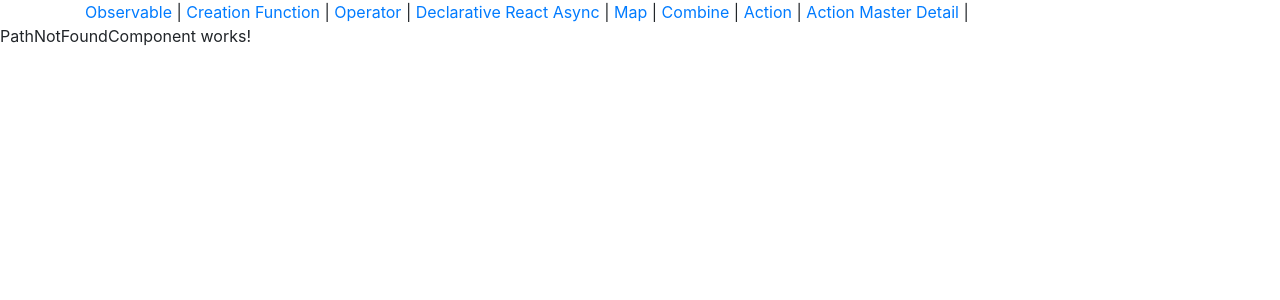
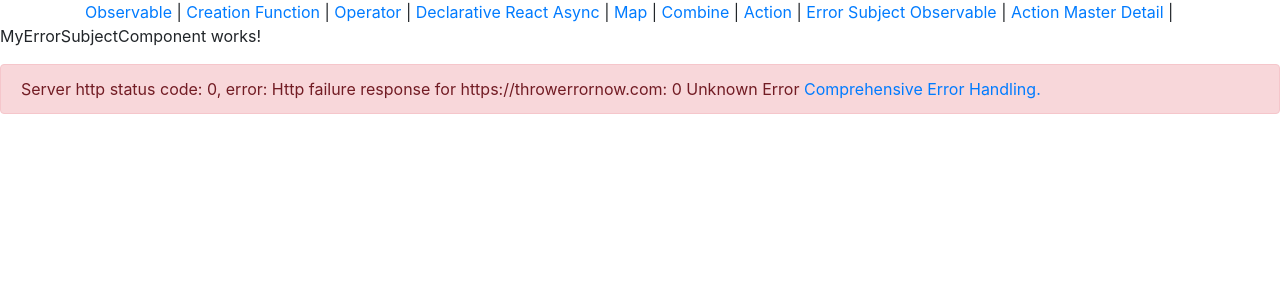
Before and after one commit to vincenthome/AngularRxJSExample, an Angular app: page /error in a window 1280 px wide. Shown: the top 300 px of the page. Built offline with nearby package versions, Linux system fonts and the light colour scheme; no server answers.

Commit message:
added Error Subject Observable

```diff
--- a/src/app/app-routing.module.ts
+++ b/src/app/app-routing.module.ts
@@ -9,6 +9,7 @@ import { MyMapComponent } from './my-map/my-map.component';
 import { MyCombineComponent } from './my-combine/my-combine.component';
 import { MyActionComponent } from './my-action/my-action.component';
 import { MyActionMasterDetailComponent } from './my-action-master-detail/my-action-master-detail.component';
+import { MyErrorSubjectComponent } from './my-error-subject/my-error-subject.component';
 
 
 const routes: Routes = [
@@ -20,6 +21,7 @@ const routes: Routes = [
   { path: 'combine', component: MyCombineComponent },
   { path: 'action', component: MyActionComponent },
   { path: 'masterdetail', component: MyActionMasterDetailComponent },
+  { path: 'error', component: MyErrorSubjectComponent },
 
   { path: '', pathMatch: 'full', redirectTo: 'o' },
   { path: '**', component: PathNotFoundComponent }
--- a/src/app/app.component.html
+++ b/src/app/app.component.html
@@ -8,6 +8,7 @@
     <a [routerLink]="['/map']" routerLinkActive="router-link-active" >Map</a> |
     <a [routerLink]="['/combine']" routerLinkActive="router-link-active" >Combine</a> |
     <a [routerLink]="['/action']" routerLinkActive="router-link-active" >Action</a> |
+    <a [routerLink]="['/error']" routerLinkActive="router-link-active" >Error Subject Observable</a> |
     <a [routerLink]="['/masterdetail']" routerLinkActive="router-link-active" >Action Master Detail</a> |
   </nav>
 </div>
--- a/src/app/app.module.ts
+++ b/src/app/app.module.ts
@@ -15,6 +15,7 @@ import { MyActionComponent } from './my-action/my-action.component';
 import { MyActionMasterComponent } from './my-action-master-detail/components/my-action-master/my-action-master.component';
 import { MyActionDetailComponent } from './my-action-master-detail/components/my-action-detail/my-action-detail.component';
 import { MyActionMasterDetailComponent } from './my-action-master-detail/my-action-master-detail.component';
+import { MyErrorSubjectComponent } from './my-error-subject/my-error-subject.component';
 
 @NgModule({
   declarations: [
@@ -29,7 +30,8 @@ import { MyActionMasterDetailComponent } from './my-action-master-detail/my-acti
     MyActionComponent,
     MyActionMasterComponent,
     MyActionDetailComponent,
-    MyActionMasterDetailComponent
+    MyActionMasterDetailComponent,
+    MyErrorSubjectComponent
   ],
   imports: [
     BrowserModule,
--- /dev/null
+++ b/src/app/my-error-subject/my-error-subject-dal.service.ts
@@ -0,0 +1,30 @@
+import { Injectable } from '@angular/core';
+import { throwError } from 'rxjs';
+import { HttpErrorResponse, HttpClient } from '@angular/common/http';
+import { catchError, tap } from 'rxjs/operators';
+
+@Injectable({
+  providedIn: 'root'
+})
+export class MyErrorSubjectDalService {
+
+  response$ = this.httpClient.get('https://throwerrornow.com')
+    .pipe(
+      tap(resp => resp),
+      catchError(this.handleError)
+    );
+
+    constructor(private httpClient: HttpClient) { }
+
+    private handleError(err: HttpErrorResponse) {
+      let errorMessage = '';
+      if (err.error instanceof ErrorEvent) {
+        errorMessage = `Error: ${err.error.message}`;
+      } else {
+        errorMessage = `Server http status code: ${err.status}, error: ${err.message}`;
+      }
+      console.log(err);
+      return throwError(errorMessage);
+    }
+
+}
--- /dev/null
+++ b/src/app/my-error-subject/my-error-subject.component.html
@@ -0,0 +1,8 @@
+<p>MyErrorSubjectComponent works!</p>
+
+<div *ngIf="errorMessage$ | async as errorMessage" class="alert alert-danger">
+  {{errorMessage}}
+  <a href="https://blog.angular-university.io/rxjs-error-handling/">Comprehensive Error Handling.</a>
+</div>
+
+<div *ngIf="response$ | async"></div>
--- /dev/null
+++ b/src/app/my-error-subject/my-error-subject.component.ts
@@ -0,0 +1,29 @@
+import { Component, OnInit } from '@angular/core';
+import { MyErrorSubjectDalService } from './my-error-subject-dal.service';
+import { Subject, EMPTY } from 'rxjs';
+import { catchError } from 'rxjs/operators';
+
+@Component({
+  selector: 'app-my-error-subject',
+  templateUrl: './my-error-subject.component.html',
+  styleUrls: ['./my-error-subject.component.css']
+})
+export class MyErrorSubjectComponent implements OnInit {
+
+  errorMessageSubject = new Subject<string>();
+  errorMessage$ = this.errorMessageSubject.asObservable();
+
+  response$ = this.dal.response$
+    .pipe(
+      catchError(err => {
+        this.errorMessageSubject.next(err);
+        return EMPTY;
+      })
+    );
+
+  constructor(private dal: MyErrorSubjectDalService) { }
+
+  ngOnInit() {
+  }
+
+}
```
Also changed, not shown: src/app/my-error-subject/my-error-subject.component.css (added).
